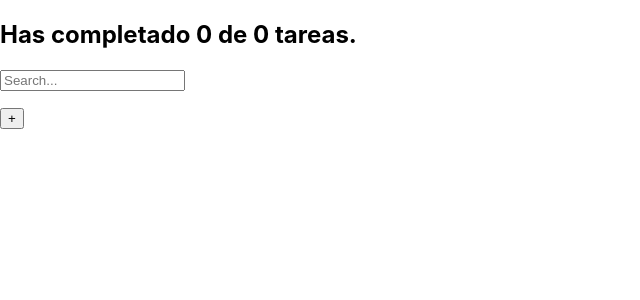
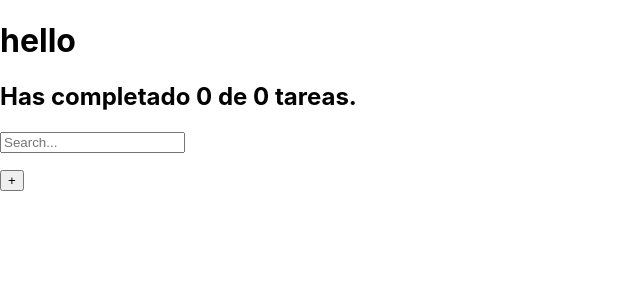
Before and after one commit to johdasgran/devtasks-app, a React (Create React App) app: page / in a window 1280 px wide. Shown: the top 300 px of the page, without its empty margins (0-640 px from the left). Built offline with nearby package versions, Linux system fonts and the light colour scheme.

Commit message:
init design

```diff
--- a/src/Components/TaskCounter/TaskCounter.jsx
+++ b/src/Components/TaskCounter/TaskCounter.jsx
@@ -2,7 +2,10 @@ import React from "react";
 
 function ToDoCounter({completed, inProgress}) {
     return (
+        <>
+        <h1>hello</h1>
         <h2>Has completado {completed} de {inProgress} tareas.</h2>
+        </>
     );
 }
 
```
